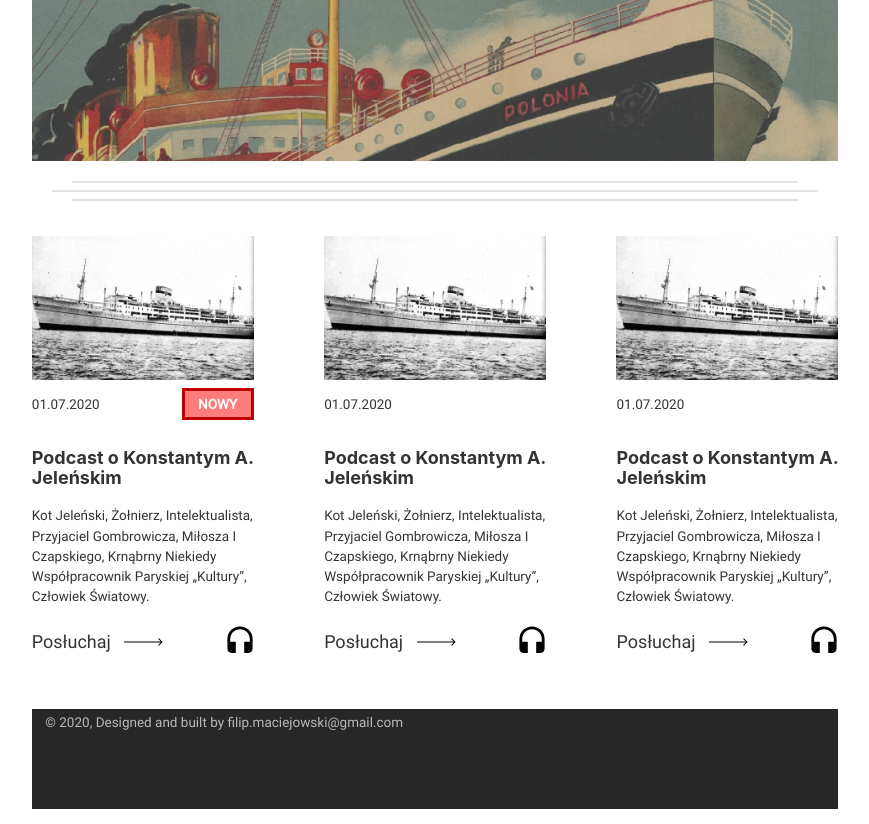
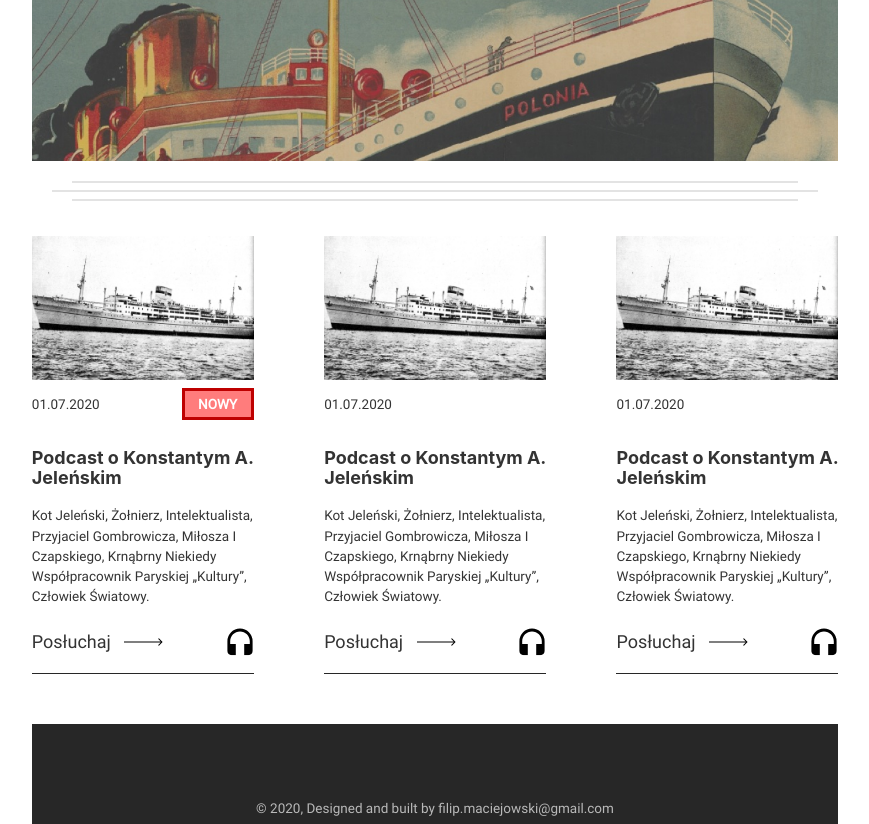
Before and after one commit to FilipMaciejowski/Authors_of_emigration-podcasts, a Gatsby site: page / in a window 1280 px wide. Shown: the part 181-1005 px from the top of the page, without its empty margins (205-1074 px from the left). Built offline with nearby package versions, Linux system fonts and the light colour scheme; Gatsby itself is replaced by a stand-in of ours.

Commit message:
footer p relocate

```diff
--- a/src/components/footer/footer.module.css
+++ b/src/components/footer/footer.module.css
@@ -2,10 +2,13 @@
   width: 100%;
   height: 12.5vh;
   background-color: var(--main_black);
+  display: flex;
+  align-items: flex-end;
+  justify-content: center;
 }
 
 .Text {
   color: rgb(185, 185, 185);
   font-size: .75rem;
-  margin: .75rem;
+  margin: .125rem;
 }
--- a/src/components/podcastElement/podcastElement.js
+++ b/src/components/podcastElement/podcastElement.js
@@ -47,7 +47,7 @@ const PodcastElement = ({date, title, description, status}) => {
             viewBox="2 0 20 20"
           >
             <defs />
-            <path fill="none" d="M0 0h24v24H0z" opacity=".1" />
+            <path fill="none" d="M0 0h24v24H0z" opacity="none" />
             <path d="M12 1a9 9 0 00-9 9v7c0 1.66 1.34 3 3 3h3v-8H5v-2c0-3.87 3.13-7 7-7s7 3.13 7 7v2h-4v8h3c1.66 0 3-1.34 3-3v-7a9 9 0 00-9-9z" />
           </svg>
         </Link>
--- a/src/components/podcastElement/podcastElement.module.css
+++ b/src/components/podcastElement/podcastElement.module.css
@@ -1,6 +1,8 @@
 .PodcastElement__container {
   width: 27.5%;
   height: auto;
+  border-bottom: 1.5px solid var(--main_black);
+  padding-bottom: .75rem;
 }
 
 .PodcastElement__image {
@@ -77,6 +79,10 @@
   margin: 0 .75rem 0 0;
 }
 
-.PodcastElement__content_listen svg:nth-of-type(2) {
+.PodcastElement__content_listen svg:nth-of-type(2)  {
   cursor: pointer;
 }
+
+.PodcastElement__content_listen a  {
+  transform: translateY(6.25%);
+}
```
